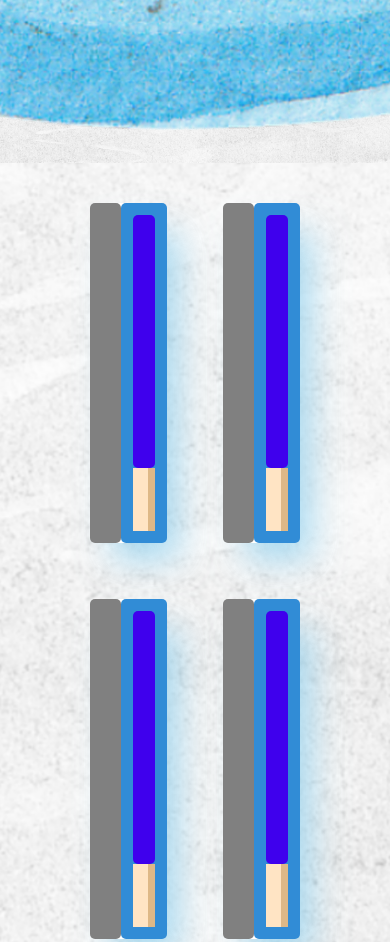
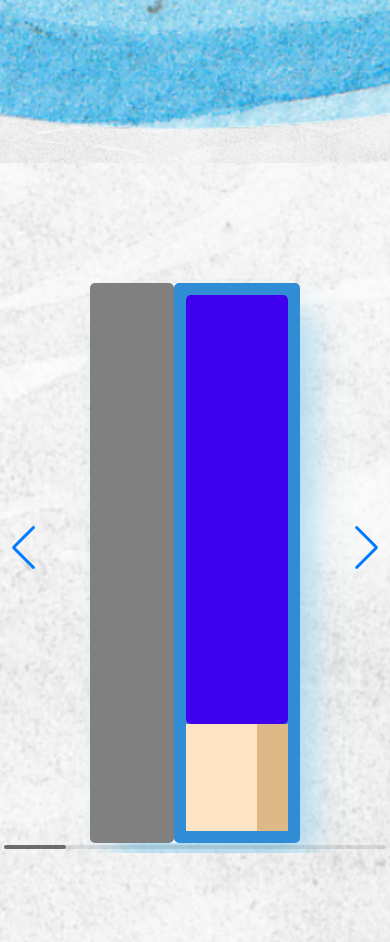
Before and after one commit to ZixUUUs/Nayluss, a plain HTML site: page offres.html in a window 390 px wide. Shown: the top 942 px of the page. Drawn offline with nearby package versions, Linux system fonts and the light colour scheme.

Commit message:
adding swiper.js starting work on responsive

```diff
--- a/offres.css
+++ b/offres.css
@@ -90,7 +90,7 @@ footer {
 }
 .btn-offers {
   position: absolute;
-  top: 94vh;
+  top: 90vh;
   right: 681px;
   z-index: 6;
 }
@@ -126,22 +126,24 @@ footer {
 }
 .section-offre {
   position: relative;
+  display: flex;
+  justify-content: center;
+  align-items: center;
 }
 .offre-container {
   width: 100%;
   position: absolute;
-  top: 0;
-  display: grid;
-  grid-template-rows: 1fr 1fr;
-  grid-template-columns: 1fr 1fr;
+  top: 60px;
   padding: 40px 90px 10px 90px;
-  gap: 56px;
+  margin-top: 20px;
   z-index: 4;
 }
+
 .offre {
+  user-select: none;
   position: relative;
   width: 100%;
-  height: 340px;
+  height: 560px;
   background-color: #ffffff;
   border: none;
   border-radius: 10px;
@@ -194,3 +196,12 @@ footer {
   height: 100%;
   background-color: burlywood;
 }
+/*swiper*/
+.swiper-container {
+  width: 100%;
+  overflow: hidden;
+}
+
+/*responsive*/
+@media screen and (max-width: 1600px) {
+}
--- a/offres.html
+++ b/offres.html
@@ -4,8 +4,17 @@
     <meta charset="UTF-8" />
     <meta name="viewport" content="width=device-width, initial-scale=1.0" />
     <title>Nayluss</title>
+    <link
+      rel="stylesheet"
+      href="https://cdn.jsdelivr.net/npm/swiper@11/swiper-bundle.min.css"
+    />
     <link rel="stylesheet" href="offres.css" />
     <script src="Main.js" defer></script>
+    <script
+      src="https://cdn.jsdelivr.net/npm/swiper@11/swiper-bundle.min.js"
+      defer
+    ></script>
+    <script src="./swiper.js" defer></script>
   </head>
   <body>
     <header class="hidden">
@@ -23,8 +32,9 @@
       <div class="all-bg bg-container-img">
         <img src="./Images/big background 1.png" alt="all" />
       </div>
-      <div class="offre-container">
-        <div class="offre">
+      <div class="offre-container swiper">
+        <div class="swiper-wrapper">
+          <div class="offre swiper-slide hidden">
             <div class="pic-offre"></div>
             <div class="disc-offre">
               <div class="discription"></div>
@@ -34,7 +44,7 @@
               </div>
             </div>
           </div>
-        <div class="offre">
+          <div class="offre swiper-slide hidden">
             <div class="pic-offre"></div>
             <div class="disc-offre">
               <div class="discription"></div>
@@ -44,7 +54,7 @@
               </div>
             </div>
           </div>
-        <div class="offre">
+          <div class="offre swiper-slide hidden">
             <div class="pic-offre"></div>
             <div class="disc-offre">
               <div class="discription"></div>
@@ -54,7 +64,7 @@
               </div>
             </div>
           </div>
-        <div class="offre">
+          <div class="offre swiper-slide hidden">
             <div class="pic-offre"></div>
             <div class="disc-offre">
               <div class="discription"></div>
@@ -65,11 +75,15 @@
             </div>
           </div>
         </div>
+        <div class="swiper-button-prev"></div>
+        <div class="swiper-button-next"></div>
+        <div class="swiper-scrollbar"></div>
+      </div>
       <div class="btn-offers hidden">
         <a href="#">A propos de nous</a>
       </div>
     </section>
-    <footer class="hidden">
+    <footer>
       <div class="all-bg bg-container-img footer-header-bg">
         <img src="./Images/big background 1.png" alt="all" />
       </div>
--- /dev/null
+++ b/swiper.js
@@ -0,0 +1,30 @@
+const swiper = new Swiper(".swiper", {
+  // Optional parameters
+  direction: "horizontal",
+  loop: true,
+
+  // ✅ Pour centrer le slide actif
+  centeredSlides: true,
+
+  // ✅ Pour que chaque slide occupe tout l'espace
+  slidesPerView: 1,
+
+  // ✅ Espace entre les slides
+  spaceBetween: 150,
+
+  // If we need pagination
+  pagination: {
+    el: ".swiper-pagination",
+  },
+
+  // Navigation arrows
+  navigation: {
+    nextEl: ".swiper-button-next",
+    prevEl: ".swiper-button-prev",
+  },
+
+  // And if we need scrollbar
+  scrollbar: {
+    el: ".swiper-scrollbar",
+  },
+});
```
Lines whose indentation alone changed are shown as unchanged.
